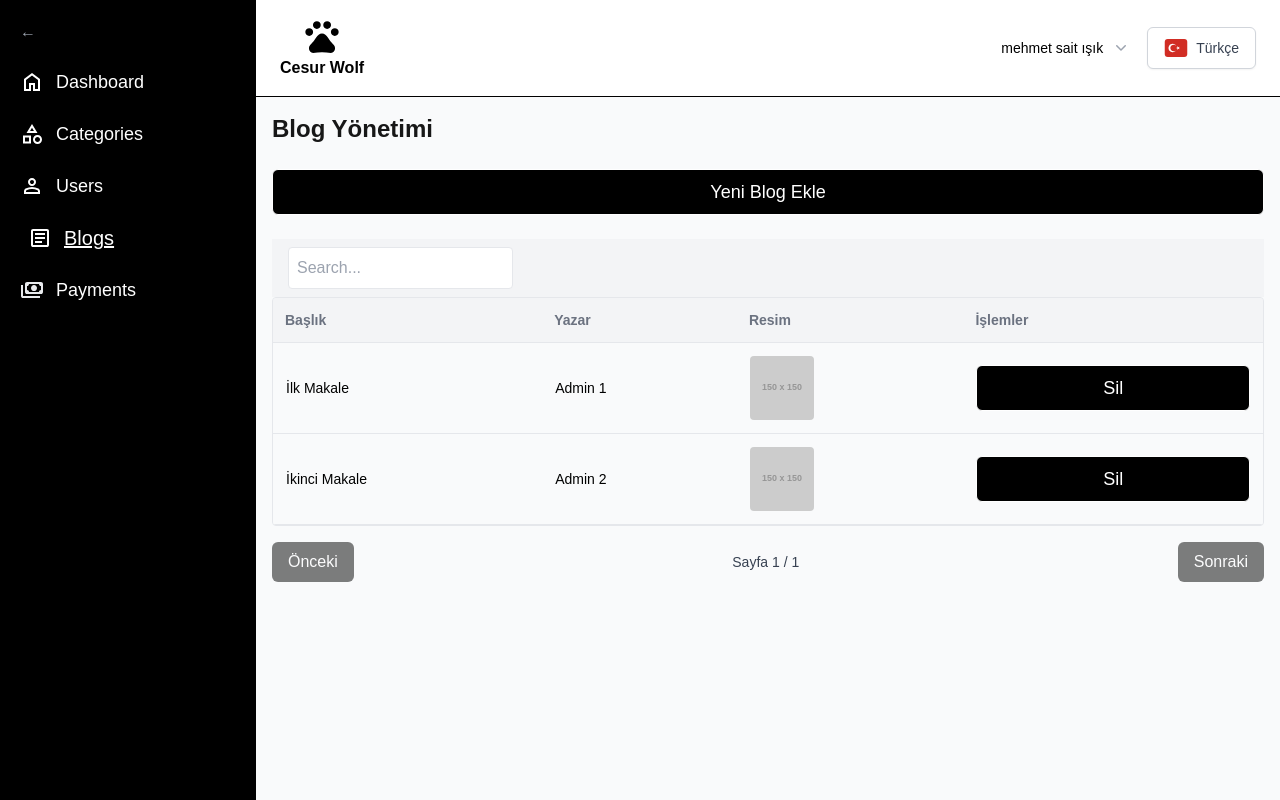
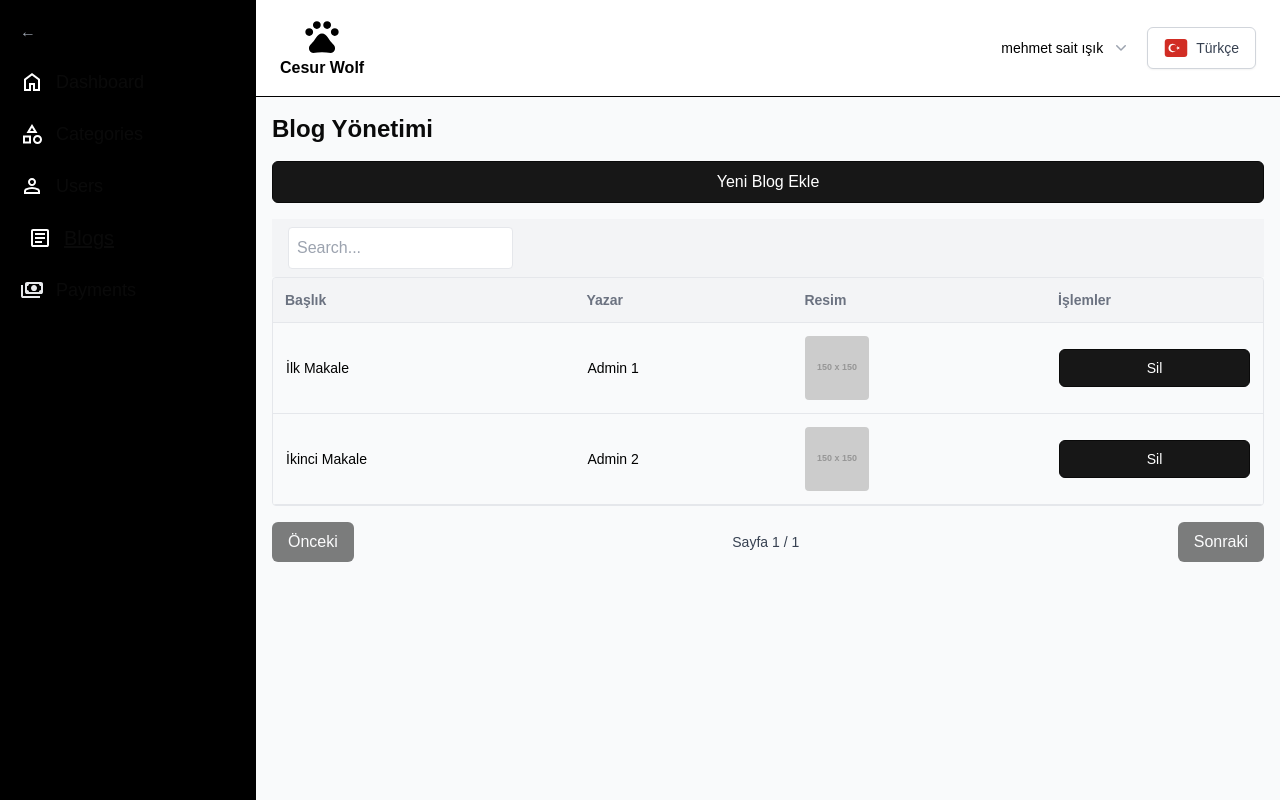
Before and after one commit to girisimci/admin-panel-boilerplate, a Next.js app: page /blog in a window 1280 px wide. Built offline with nearby package versions, Linux system fonts and the light colour scheme.

Commit message:
fixed global css

```diff
--- a/src/components/commons/button.js
+++ b/src/components/commons/button.js
@@ -1,21 +1,14 @@
 import React from "react";
 
-const Button = ({ name, click,disabled, type, isOfferButton,width }) => {
-  let backgroundClass = ''
-  if(isOfferButton) {
-    backgroundClass = "bg-[#5F7E5F]"
-  } else {
-    if(disabled) {
-      backgroundClass = "bg-gray-800"
-    } else {
-      backgroundClass = " bg-black text-white"
-    }
-  }
+const Button = ({ name, click, disabled, type, styleType = "primary", width }) => {
   return (
     <button
       type={type}
-      className= {`${width ? width : 'w-full'} min-w-[93px]  min-h-[31px] ${backgroundClass} hover:bg-gray-800 hover:text-white text-white rounded-md py-2 text-lg font-medium my-2 border border-white p-2 transition duration-700 ease-in-out `}
+      className={`button button-${styleType} ${disabled ? "button-disabled" : ""} ${
+        width ? width : "w-full"
+      }`}
       onClick={click}
+      disabled={disabled}
     >
       {name}
     </button>
--- a/src/styles/globals.css
+++ b/src/styles/globals.css
@@ -5,17 +5,168 @@
 :root {
   --background: #ffffff;
   --foreground: #171717;
+
+  /* Renkler */
+  --primary: #171717;
+  --secondary: #fbbc05;
+  --success: #34a853;
+  --error: #ea4335;
+  --warning: #f9ab00;
+  --neutral: #f5f5f5;
+
+  /* Karanlık Mod Renkler */
+  --dark-background: #0a0a0a;
+  --dark-foreground: #ffffff;
+  --dark-primary: #4d90fe;
 }
 
 @media (prefers-color-scheme: dark) {
   :root {
-    --background: #0a0a0a;
-    --foreground: #000;
+    --background: var(--dark-background);
+    --foreground: var(--dark-foreground);
   }
 }
 
+/* Global Body Stilleri */
 body {
   color: var(--foreground);
   background: var(--background);
   font-family: Arial, Helvetica, sans-serif;
 }
+
+.button {
+  display: inline-block;
+  font-weight: 500;
+  border: #0a0a0a 0.5px solid;
+  text-align: center;
+  border-radius: 0.375rem;
+  padding: 0.5rem 1rem;
+  transition: all 0.3s ease-in-out;
+}
+
+.button-primary {
+  background-color: var(--primary);
+  color: #fff;
+}:hover{
+  color:#0a0a0a
+}
+
+.button-primary:hover {
+  background-color: darken(var(--primary), 10%);
+}
+
+.button-secondary {
+  background-color: var(--secondary);
+  color: #fff;
+}
+
+.button-secondary:hover {
+  background-color: darken(var(--secondary), 10%);
+}
+
+.button-disabled {
+  background-color: #e0e0e0;
+  color: #9e9e9e;
+  cursor: not-allowed;
+}
+
+.button-success {
+  background-color: var(--success);
+  color: #fff;
+}
+
+.button-error {
+  background-color: var(--error);
+  color: #fff;
+}
+
+.button-warning {
+  background-color: var(--warning);
+  color: #fff;
+}
+
+/* Global Card Stilleri */
+.card {
+  background-color: var(--background);
+  border: 1px solid #e0e0e0;
+  border-radius: 0.5rem;
+  box-shadow: 0 1px 3px rgba(0, 0, 0, 0.1);
+  padding: 1rem;
+  transition: all 0.3s ease-in-out;
+}
+
+.card:hover {
+  box-shadow: 0 4px 6px rgba(0, 0, 0, 0.2);
+}
+
+/* Global Modal Stilleri */
+.modal {
+  position: fixed;
+  inset: 0;
+  display: flex;
+  justify-content: center;
+  align-items: center;
+  background-color: rgba(0, 0, 0, 0.5);
+}
+
+.modal-content {
+  background-color: var(--background);
+  border-radius: 0.5rem;
+  box-shadow: 0 4px 6px rgba(0, 0, 0, 0.2);
+  padding: 2rem;
+  max-width: 500px;
+  width: 100%;
+  animation: fadeIn 0.3s ease-in-out;
+}
+
+@keyframes fadeIn {
+  from {
+    opacity: 0;
+    transform: scale(0.95);
+  }
+  to {
+    opacity: 1;
+    transform: scale(1);
+  }
+}
+
+/* Renk Sınıfları */
+.bg-primary {
+  background-color: var(--primary);
+}
+
+.bg-secondary {
+  background-color: var(--secondary);
+}
+
+.bg-success {
+  background-color: var(--success);
+}
+
+.bg-error {
+  background-color: var(--error);
+}
+
+.bg-warning {
+  background-color: var(--warning);
+}
+
+.text-primary {
+  color: var(--primary);
+}
+
+.text-secondary {
+  color: var(--secondary);
+}
+
+.text-success {
+  color: var(--success);
+}
+
+.text-error {
+  color: var(--error);
+}
+
+.text-warning {
+  color: var(--warning);
+}
```
